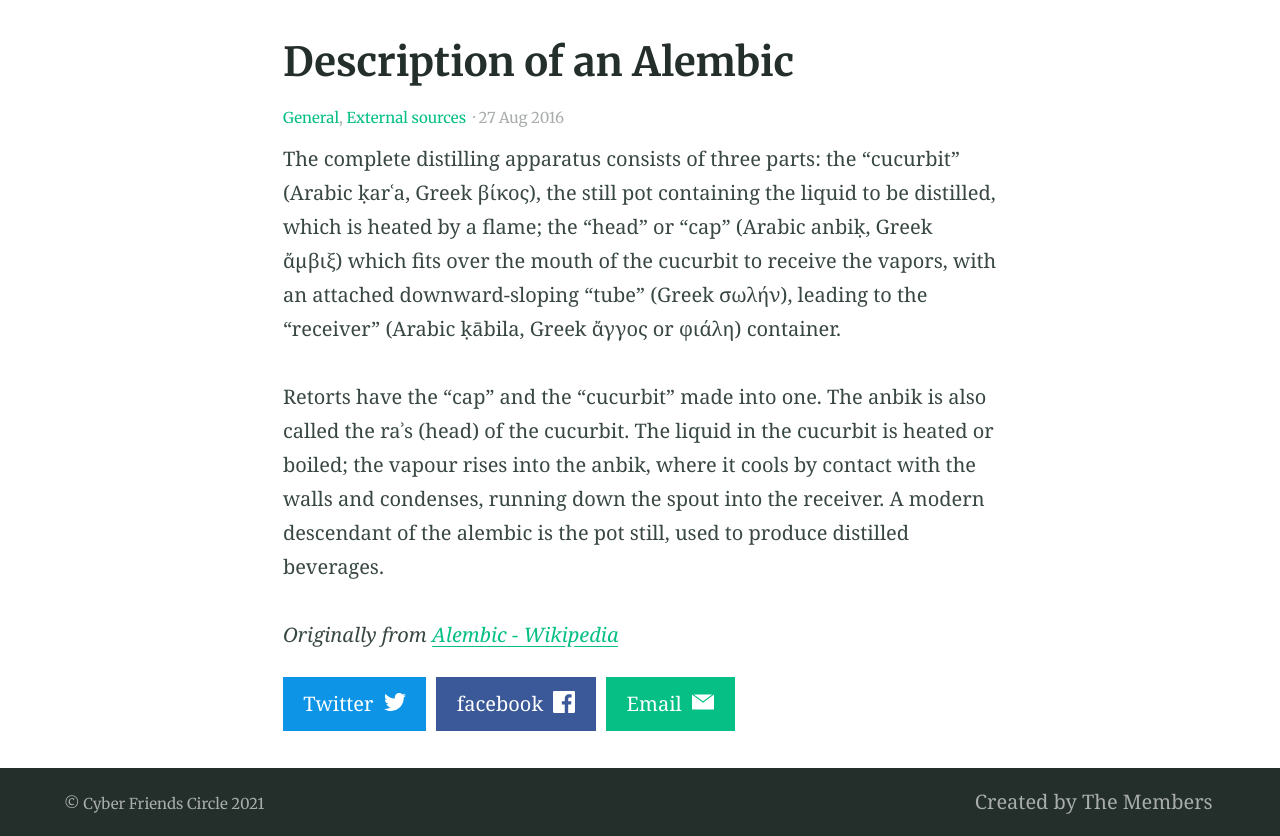
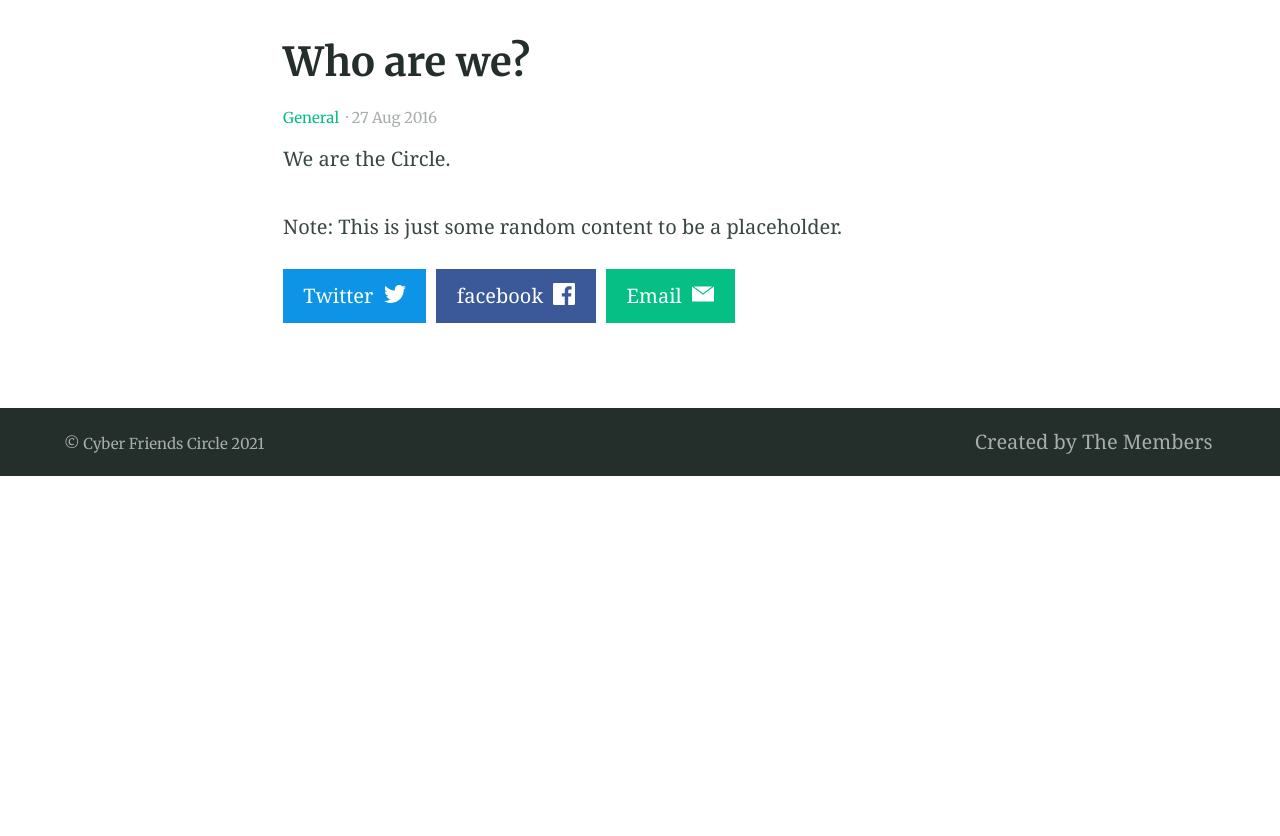
Before and after one commit to cyberfriendscircle/cyberfriendscircle.github.io, a Jekyll site: the page built from _posts/2016-08-27-example-post-one.md, in a window 1280 px wide. Shown: the part 424-1260 px from the top of the page. Built offline with Jekyll 4.4.1, drawn with Linux system fonts in a browser that asks for light colours; after the commit the page ends 900 px from its top, so only the background shows below that.

Commit message:
Update 2016-08-27-example-post-one.md

```diff
--- a/_posts/2016-08-27-example-post-one.md
+++ b/_posts/2016-08-27-example-post-one.md
@@ -1,15 +1,10 @@
 ---
-title: Description of an Alembic
+title: Who are we?
 categories:
 - General
-- External sources
 feature_image: "https://picsum.photos/2560/600?image=872"
 ---
 
-The complete distilling apparatus consists of three parts: the "cucurbit" (Arabic ḳarʿa, Greek βίκος), the still pot containing the liquid to be distilled, which is heated by a flame; the "head" or "cap" (Arabic anbiḳ, Greek ἄμβιξ) which fits over the mouth of the cucurbit to receive the vapors, with an attached downward-sloping "tube" (Greek σωλήν), leading to the "receiver" (Arabic ḳābila, Greek ἄγγος or φιάλη) container.
+We are the Circle.
 
-<!-- more -->
-
-Retorts have the "cap" and the "cucurbit" made into one. The anbik is also called the raʾs (head) of the cucurbit. The liquid in the cucurbit is heated or boiled; the vapour rises into the anbik, where it cools by contact with the walls and condenses, running down the spout into the receiver. A modern descendant of the alembic is the pot still, used to produce distilled beverages.
-
-_Originally from [Alembic - Wikipedia](https://en.wikipedia.org/wiki/Alembic)_
+Note: This is just some random content to be a placeholder.
```
